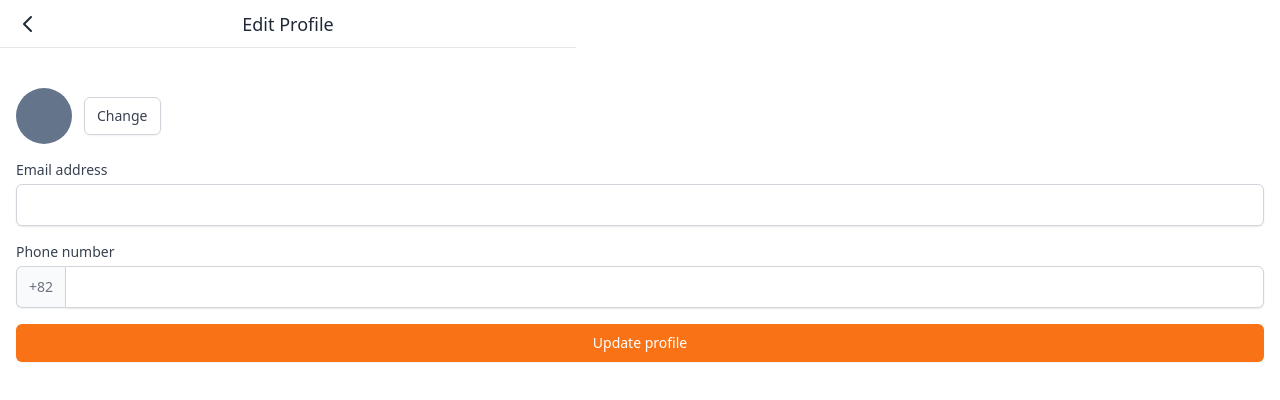
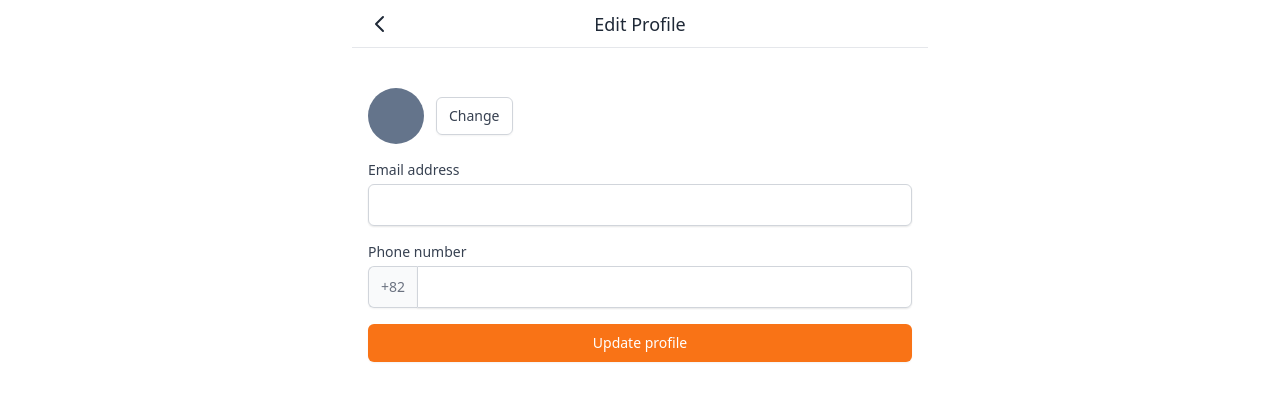
Before and after one commit to mdgarden/carrot-market, a Next.js app: page /profile/edit in a window 1280 px wide. Shown: the top 400 px of the page. Built offline with nearby package versions, Linux system fonts and the light colour scheme.

Commit message:
Edit app

```diff
--- a/pages/_app.tsx
+++ b/pages/_app.tsx
@@ -1,8 +1,12 @@
-import '../styles/globals.css'
-import type { AppProps } from 'next/app'
+import "../styles/globals.css";
+import type { AppProps } from "next/app";
 
 function MyApp({ Component, pageProps }: AppProps) {
-  return <Component {...pageProps} />
+  return (
+    <div className="mx-auto w-full max-w-xl">
+      <Component {...pageProps} />
+    </div>
+  );
 }
 
-export default MyApp
+export default MyApp;
```
